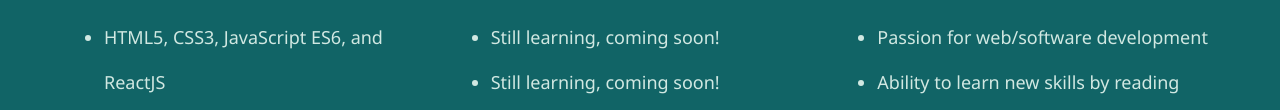
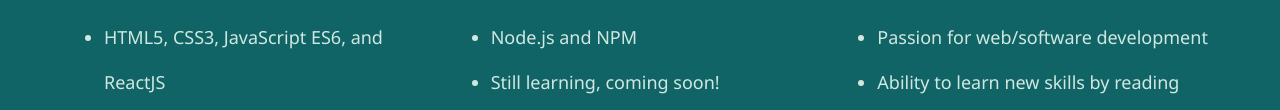
Before and after one commit to JaxonAdams/professional_portfolio, a plain HTML site: page about.html in a window 1280 px wide. Shown: the part 622-732 px from the top of the page. Drawn offline with nearby package versions, Linux system fonts and the light colour scheme.

Commit message:
added node to list of back end skills

```diff
--- a/about.html
+++ b/about.html
@@ -58,7 +58,7 @@
                 <div class="back-end">
                     <h3 class="skill-header">Back End Skills</h3>
                     <ul class="skill-list">
-                        <li class="skill-item">Still learning, coming soon!</li>
+                        <li class="skill-item">Node.js and NPM</li>
                         <li class="skill-item">Still learning, coming soon!</li>
                         <li class="skill-item">Still learning, coming soon!</li>
                         <li class="skill-item">Still learning, coming soon!</li>
```
